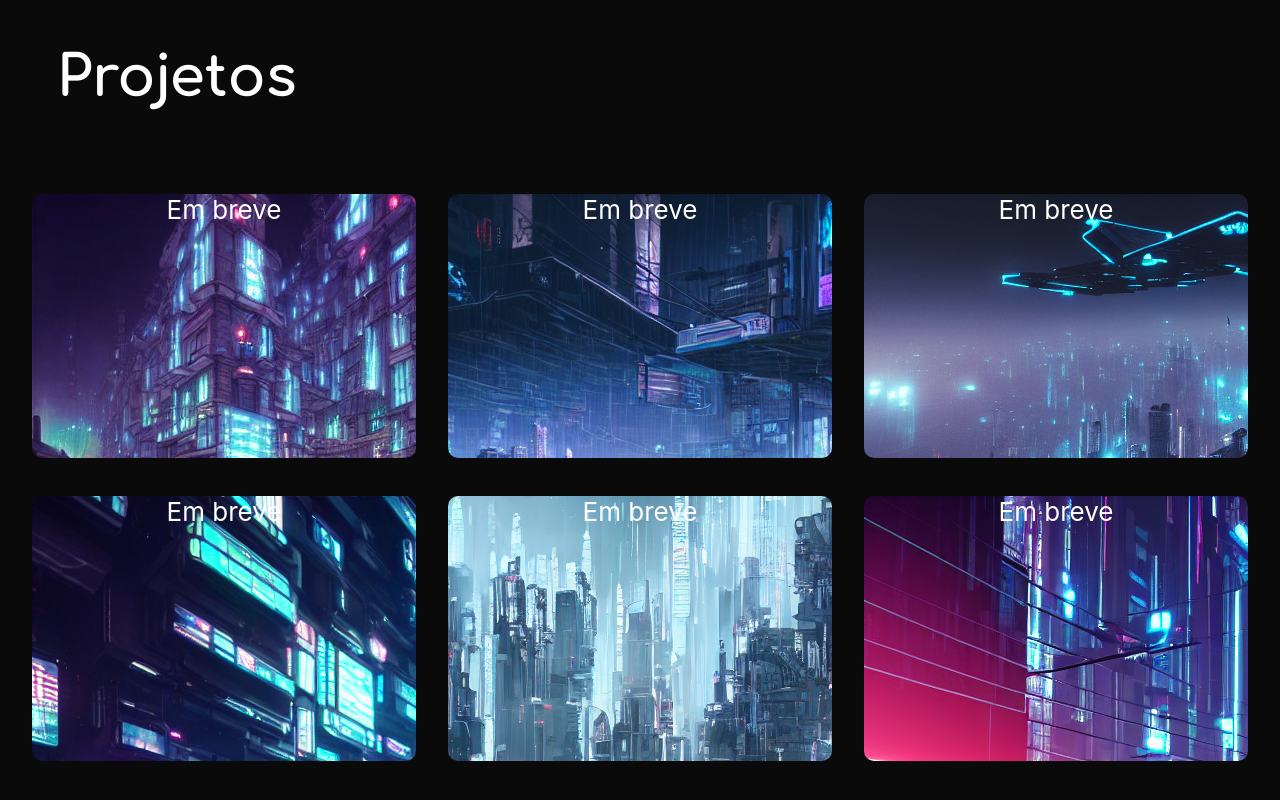
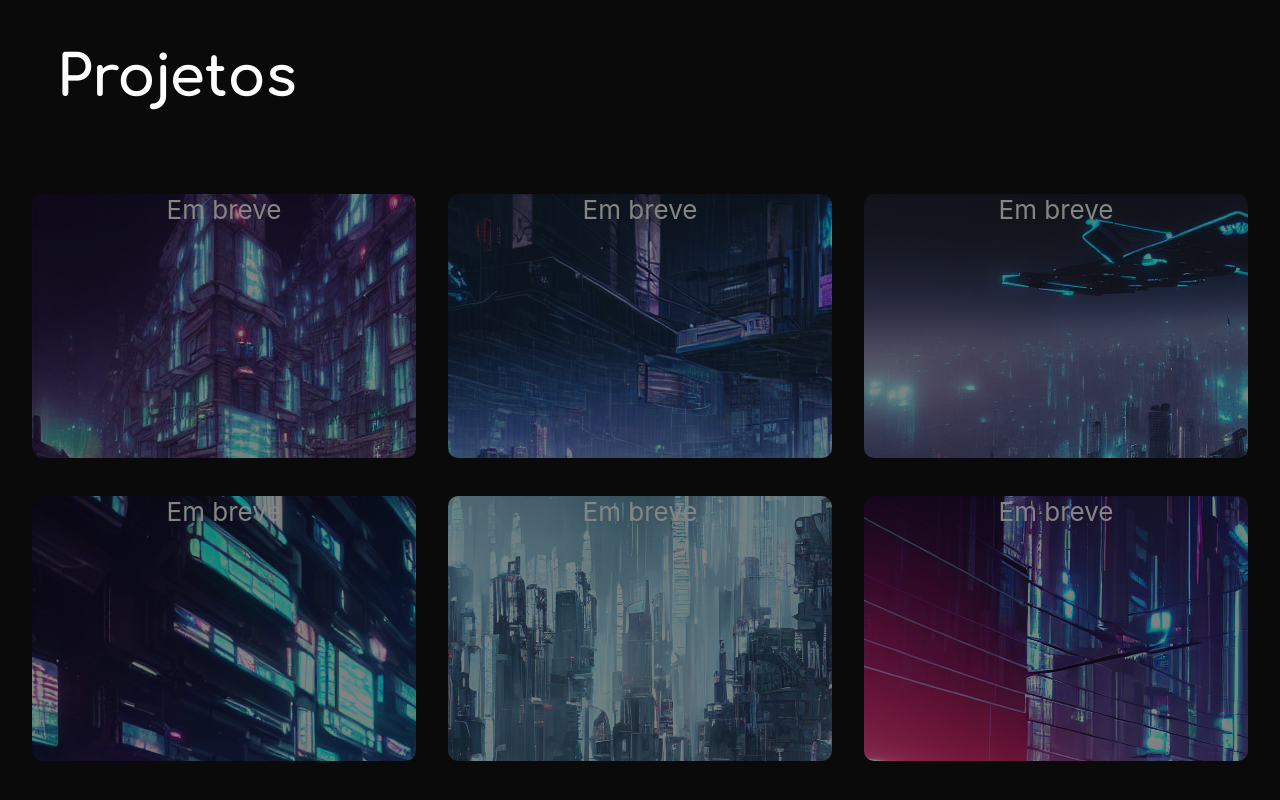
Before and after one commit to JacksonFNX/jagaldino, a React (Create React App) app: page / in a window 1280 px wide. Shown: the part 1101-1901 px from the top of the page. Built offline with nearby package versions, Linux system fonts and the light colour scheme.

Commit message:
atualizações19

```diff
--- a/src/App.css
+++ b/src/App.css
@@ -216,6 +216,23 @@ body::-webkit-scrollbar-thumb {
   float: left;
   border-radius: 10px;
 }
+.Project-block1, .Project-block2, .Project-block3, .Project-block4, .Project-block5, .Project-block6{
+  position: relative;
+  display: inline-block;
+  opacity: 0.5;
+  transition: all 0.6s cubic-bezier(0.165, 0.84, 0.44, 1)
+}
+.Project-block1:after, .Project-block2:after, .Project-block3:after, .Project-block4:after, .Project-block5:after, .Project-block6:after {
+  transition: all 0.6s cubic-bezier(0.165, 0.84, 0.44, 1)
+}
+.Project-block1:hover, .Project-block2:hover, .Project-block3:hover, .Project-block4:hover, .Project-block5:hover, .Project-block6:hover{
+  opacity: 1;
+  transform: scale(115%) ;
+
+}
+.Project-block1:hover::after, .Project-block2:hover::after, .Project-block3:hover::after, .Project-block4:hover::after, .Project-block5:hover::after, .Project-block6:hover::after{
+  opacity: 1;
+}
 #Contact{
   color: white;
   padding: 0.01cm;
```
